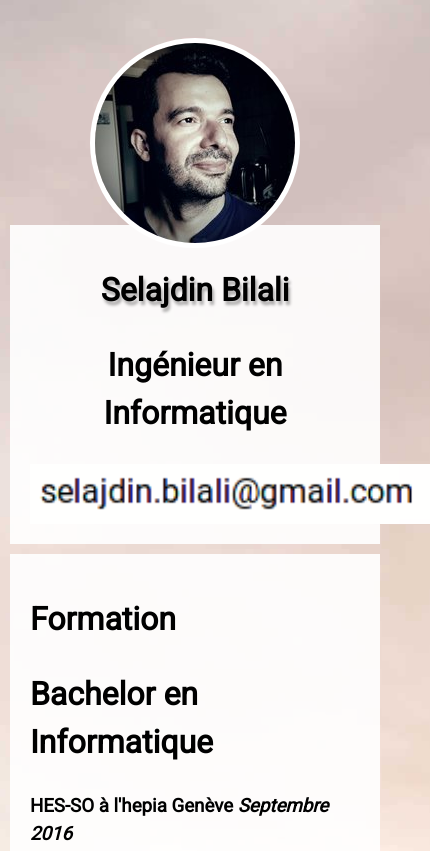
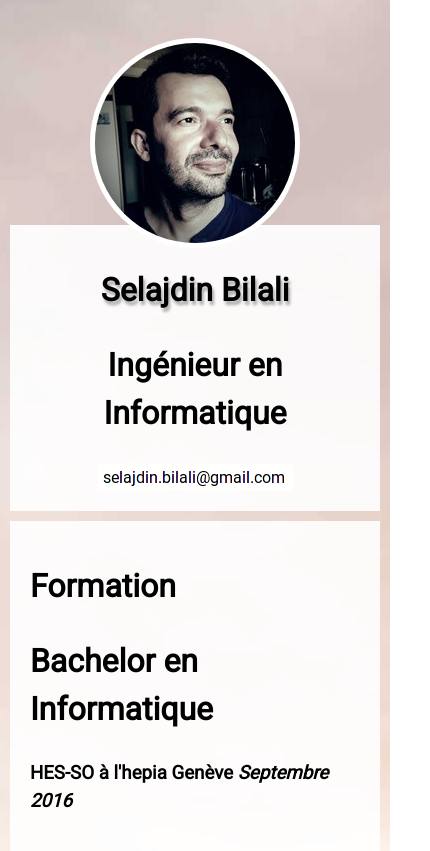
Before and after one commit to selajdinbilali/selajdinbilali.github.io, a plain HTML site: page index.html in a window 390 px wide. Shown: the top 851 px of the page, 430 px wide, since content can reach past the window. Drawn offline with Linux system fonts and the light colour scheme.

Commit message:
Update mobile.css

```diff
--- a/mobile.css
+++ b/mobile.css
@@ -57,8 +57,8 @@ h3{
     background-image: url("autres-small.png");
     background-size: contain;
     background-repeat: no;
-    width: 400px;
-    height: 60px;
+    width: 195px;
+    height: 27px;
 
 }
 
```
